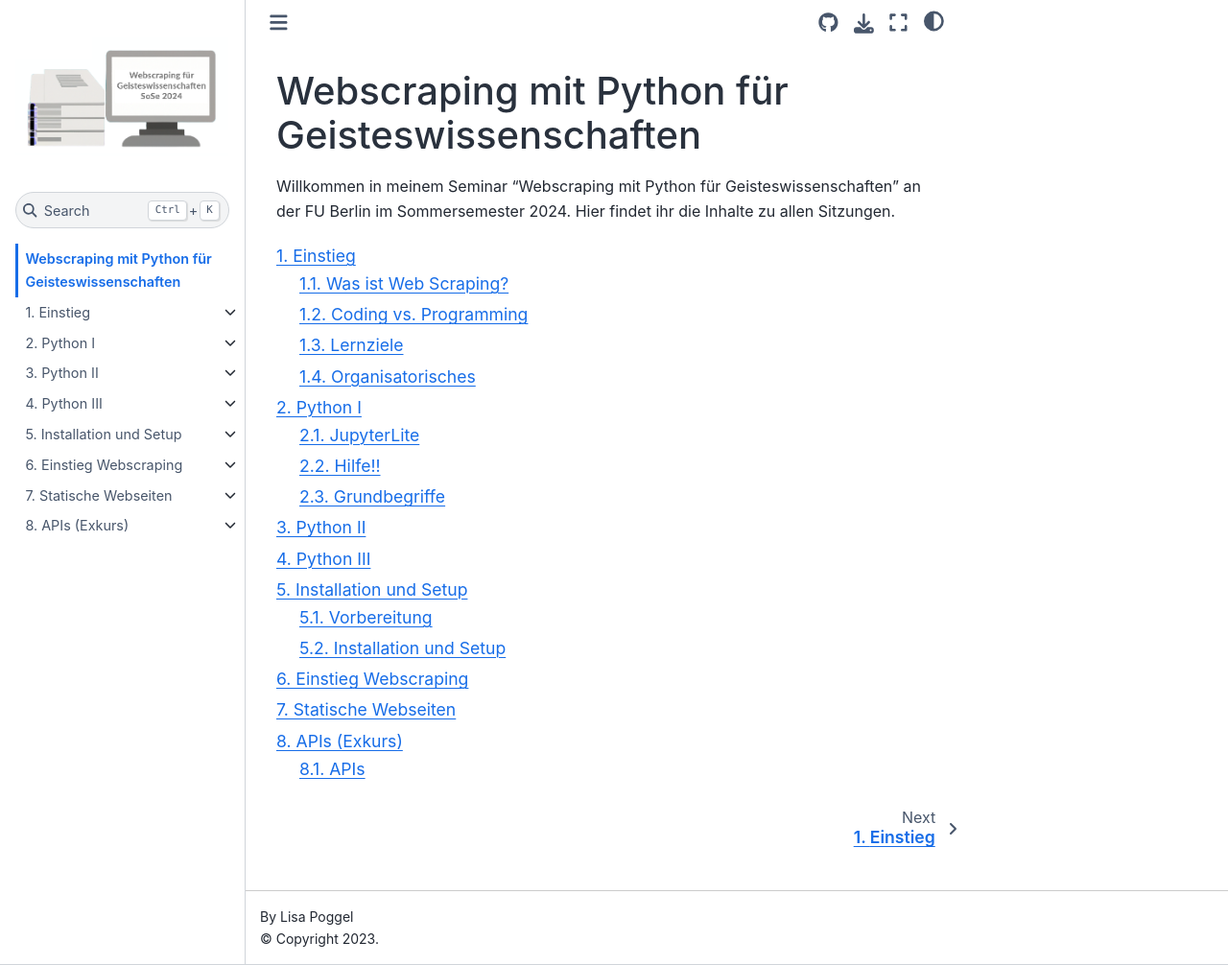
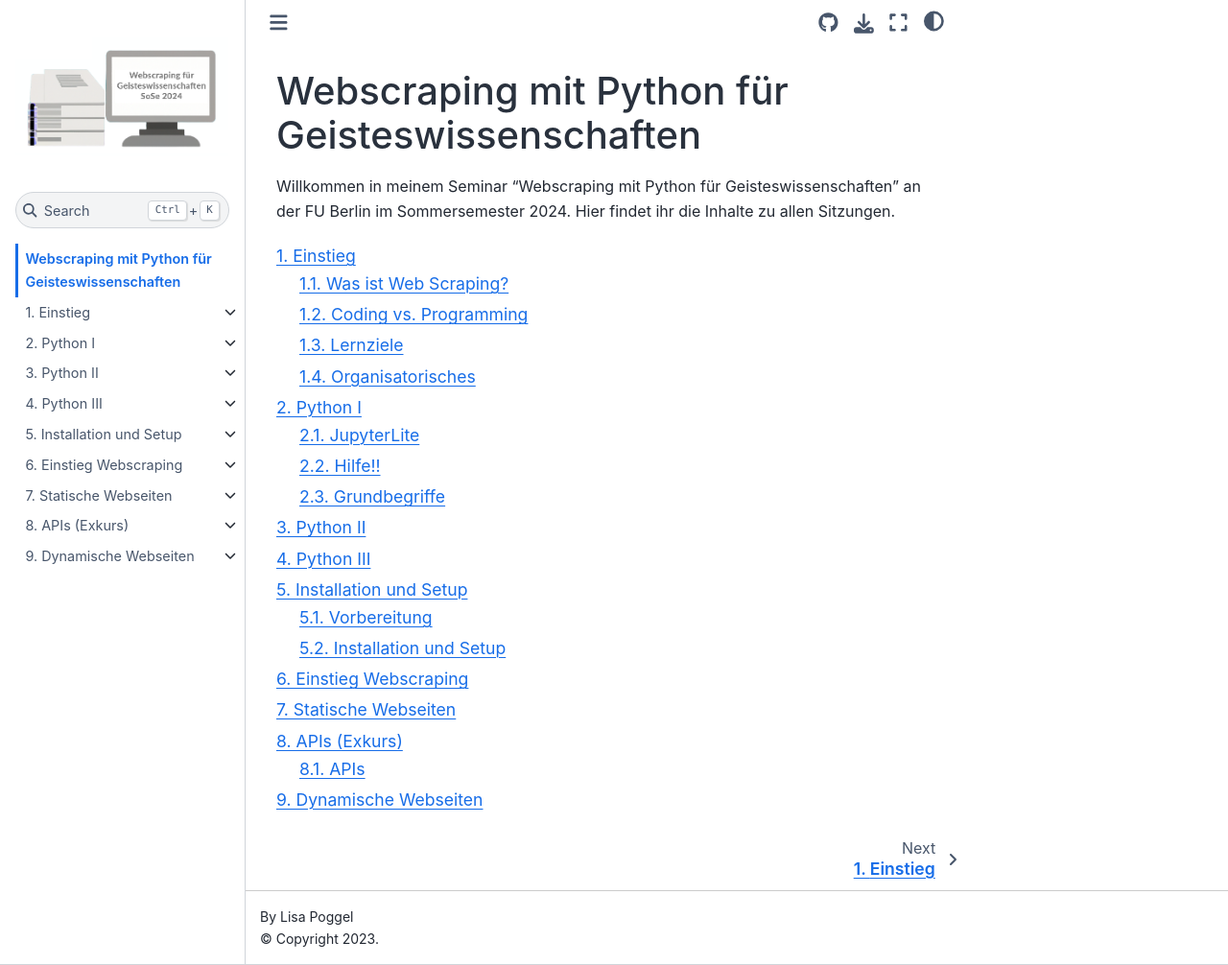
Before and after one commit to lipogg/webscraping-mit-python, a Jupyter Book: the page built from intro.md, in a window 1280 px wide and 1006 px high. Shown: the whole window at 96% size. Built offline with Jupyter Book 1.0.4 settings and Sphinx 7.4.7 and the Sphinx Book theme 1.1.4, drawn with Linux system fonts in a browser that asks for light colours; pages that are not in the unit, such as notebooks, are missing from menus; comment, search, counter and statistics services are not loaded; some of the changed lines change nothing that is shown.

Commit message:
add ch.9, update toc

```diff
--- a/_toc.yml
+++ b/_toc.yml
@@ -82,13 +82,13 @@ sections:
       title: Beispiel DraCor-API
     - file: chapters/08/subchapters/03_loc_api.ipynb
       title: Beispiel LOC-API
-#- file: chapters/09/09_intro
-#  title: Dynamische Webseiten
-#  sections:
-#    - file: chapters/09/subchapters/01_statisch_vs_dynamisch.ipynb
-#      title: Statisch vs. Dynamisch?
-#    - file: chapters/09/subchapters/02_einstieg_selenium.ipynb
-#      title: Einstieg Selenium
+- file: chapters/09/09_intro
+  title: Dynamische Webseiten
+  sections:
+    - file: chapters/09/subchapters/01_statisch_vs_dynamisch.ipynb
+      title: Statisch vs. Dynamisch?
+    - file: chapters/09/subchapters/02_einstieg_selenium.ipynb
+      title: Einstieg Selenium
 #    - file: chapters/09/subchapters/03_fortsetzung_selenium.ipynb
 #      title: Fortsetzung Selenium
 #- file: chapters/10/10_intro
```
Also changed, not shown: 1 other file.
